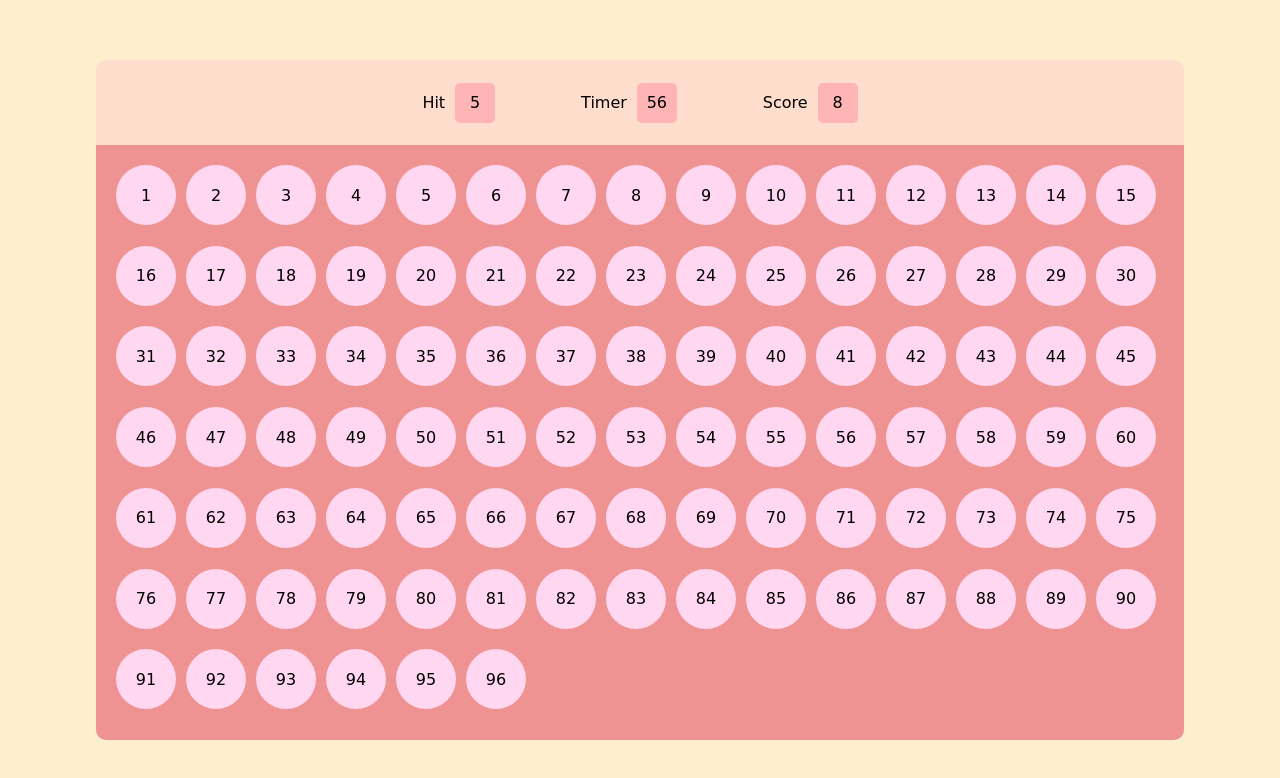
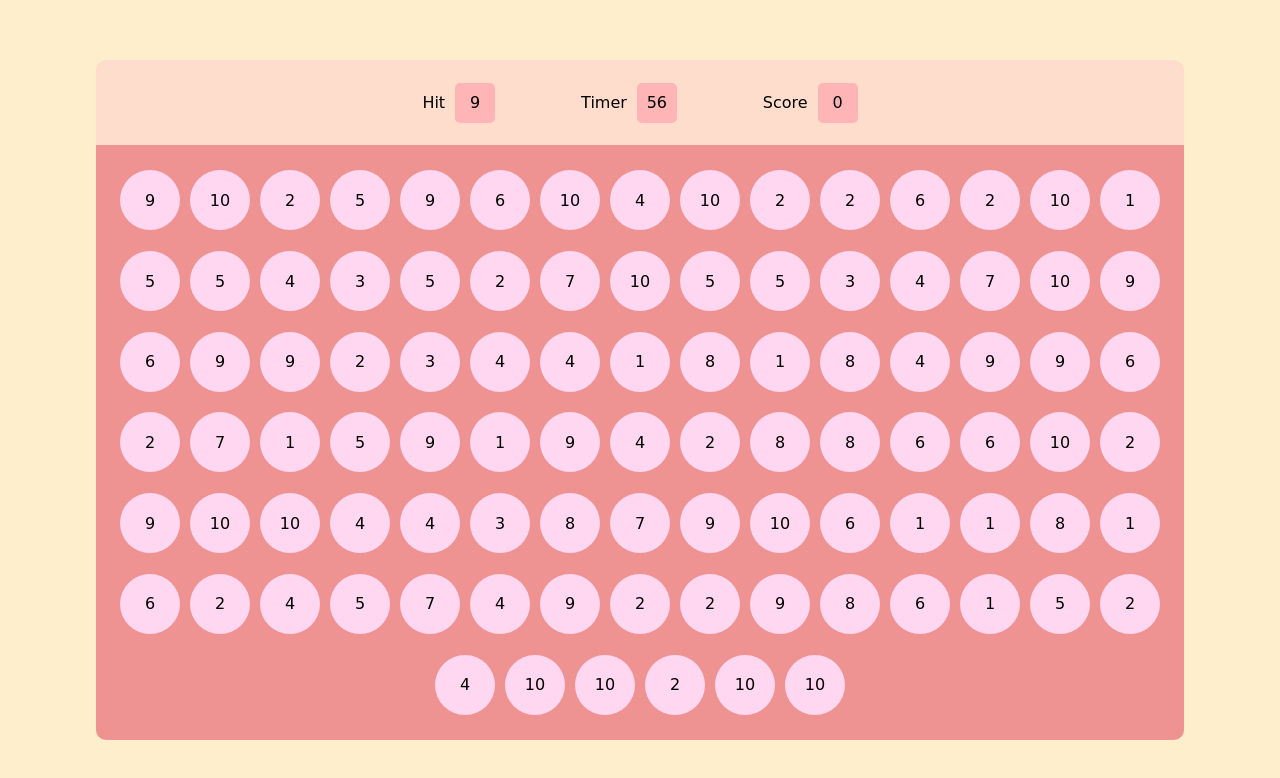
Before and after one commit to haseeb-hummo/Bubble-game, a plain HTML site: page index.html in a window 1280 px wide. Drawn offline with Linux system fonts and the light colour scheme; a web font is replaced by a local one.

Commit message:
Final commit 1

```diff
--- a/index.html
+++ b/index.html
@@ -13,13 +13,13 @@
         <div class="gameScreen">
             <div class="screenTop">
                 <div class="element">Hit
-                    <div class="box">5</div>
+                    <div id="hit" class="box">5</div>
                 </div>
                 <div class="element">Timer
-                    <div id="timer" class="box">00</div>
+                    <div id="timer" class="box">60</div>
                 </div>
                 <div class="element">Score
-                    <div class="box">8</div>
+                    <div id="score" class="box">0</div>
                 </div>
             </div>
 
--- a/script.js
+++ b/script.js
@@ -1,3 +1,5 @@
+////////////////////////////////////////////////////////////////////////////
+
 let screen = document.querySelector("#screen");
 
 function makeBubble(){
@@ -5,14 +7,16 @@ function makeBubble(){
     let bubble = '';
 
     for (let i = 1; i <= 96; i++) {
-        bubble += `<div class="bubble">${i}</div>`;
+        let randomNumber = Math.floor((Math.random() * 10) + 1)
+        bubble += `<div class="bubble">${randomNumber}</div>`;
 
     }
-    screen.innerHTML += bubble;
+    screen.innerHTML = bubble;
 }
 
 makeBubble();
 
+////////////////////////////////////////////////////////////////////////////
 
 
 let remainingTime = 61;
@@ -28,6 +32,7 @@ function updateTimerDisplay() {
 
         if (remainingTime <= 0) {
             clearInterval(interval);
+            screenBottom.innerHTML = `<h1> Game Over your score is ${score} </h1>`
             console.log("Timer has reached 0");
         }
 
@@ -35,3 +40,45 @@ function updateTimerDisplay() {
 }
 
 updateTimerDisplay();
+
+
+////////////////////////////////////////////////////////////////////////////
+
+let setRandomHit = 5;
+const hitElement = document.querySelector("#hit");
+
+function updateRandomHit() {
+
+    setRandomHit = Math.floor((Math.random() * 10) + 1);
+    hitElement.textContent = setRandomHit;
+}
+
+updateRandomHit();
+
+
+////////////////////////////////////////////////////////////////////////////
+
+const scoreElement = document.querySelector("#score");
+let score = 0;
+
+function updateScore(){
+    score += 10;
+    scoreElement.textContent = score;
+}
+
+// updateScore();
+
+////////////////////////////////////////////////////////////////////////////
+
+
+const screenBottom = document.querySelector("#screen");
+
+screenBottom.addEventListener("click" , function(event) {
+    let clickedNumber = Number(event.target.innerText);
+
+    if (clickedNumber === setRandomHit){
+        updateScore();
+        updateRandomHit();
+        makeBubble();
+    }
+})
--- a/style.css
+++ b/style.css
@@ -64,6 +64,8 @@ body {
   display: flex;
   flex-wrap: wrap;
   gap: 10px;
+  align-items: center;
+  justify-content: center;
 
   & .bubble {
     height: 35px;
@@ -74,6 +76,7 @@ body {
     align-items: center;
     justify-content: center;
     padding: 30px;
+    cursor: pointer;
 
     &:hover {
         background-color: #FAF7E6;
```
